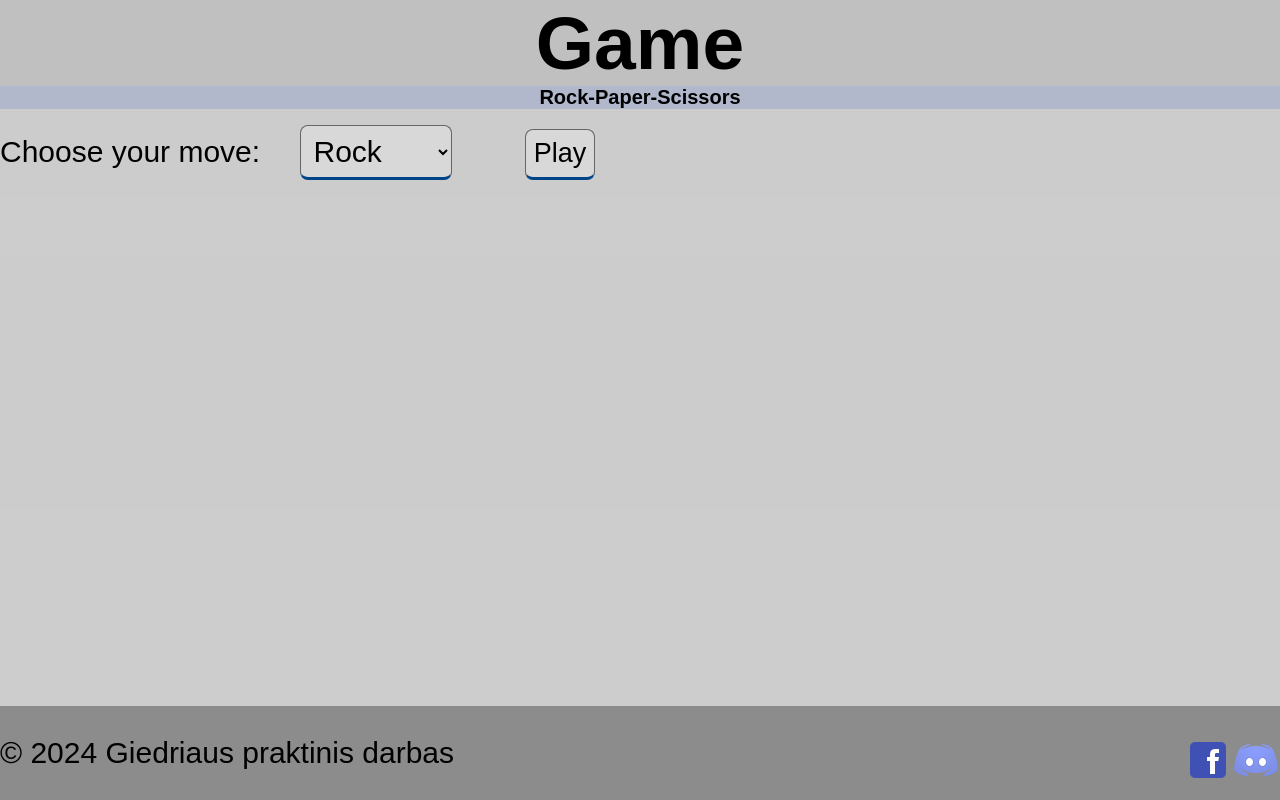
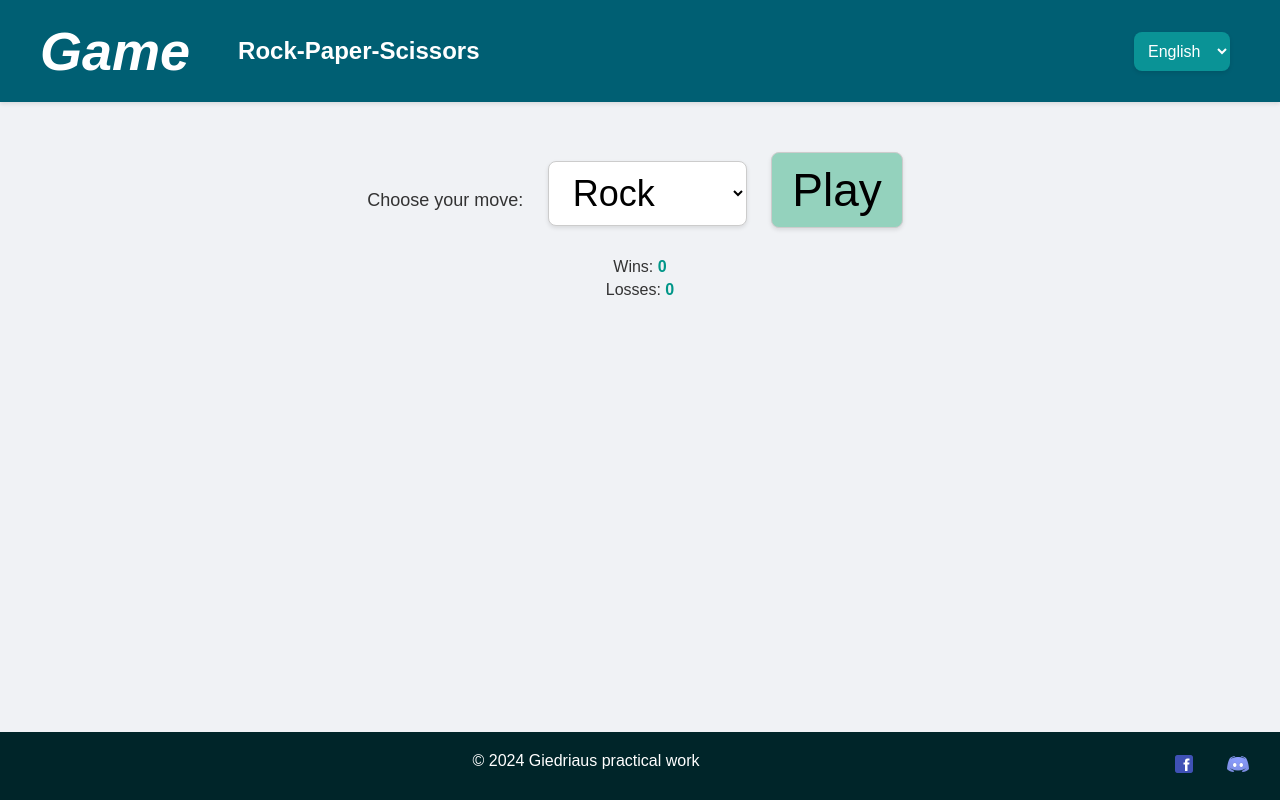
Before and after one commit to Giedrius77/giedrius_praktinis_darbas, a Django app: page /play/ in a window 1280 px wide. Run offline with Django 5.2, Linux system fonts and the light colour scheme.

Commit message:
working with auto win/count

```diff
--- a/rpsgame_project/rpsgame/static/css/style.css
+++ b/rpsgame_project/rpsgame/static/css/style.css
@@ -1,75 +1,125 @@
-body {
-    background-color: #cccccc; /* pakeis background spalva, kuria galima rinktis palietus spalvu palete pries koda: #cccccc */
-    /*background-image: url('/static/img/rules.png'); /* viso puslapio background paveiksliukas */
-    background-size: cover; /* contain: sutalpins tik vertikaliai, o horizontaliai padaugins paveikslelius, cover: isples visa pav. per puslapi */
-    background-repeat: none; /* galime isjungti paveiksleliu horizontalu pasikartojima */
-    font-family: sans-serif; /* srifto keitimas */
-    font-size: 30px; /* srifto dydis - siuo metu 20 pikseliu */
-    display: flex; /* visas puslapis bus FLEX boxu sistema, ne grid (antras galimas isdestymo variantas) */
-    flex-direction: column; /* isdestymas boxu bus vertikalus */
-    margin: 0; /* netures margin tarpu (galima keisti taip judindami boxus) */
-    padding: 0; /* netures padding tarpu (galima keisti taip judindami boxus) */
-    min-height: 100vh; /* uzims 100% device height/vertical height */
-
+html, body {
+    font-family: 'Arial', sans-serif;
+    margin: 0;
+    padding: 0;
+    background-color: #f0f2f5;
+    color: #333;
+    height: 100%;
+    display: flex;
+    flex-direction: column;
 }
 
-header .logo {
-    background-color: #9999993f; /* header/virsaus spalva, paskutinis 9f - permatomumas */
-    font-size: 75px; /* srifto dydis - siuo metu 20 pikseliu */
-    font-weight: 700; /* pastorins srifta */
-    text-decoration: none; /* linko underline bus nuimtas */
-    display: flex; /* pati header padaro i FLEX boxu sistema */
-    flex-direction: row; /* header FLEX boxai bus is desines i kaire */
-    align-items: center; /* sucentruos visus boxus headeryje is virsaus i apacia */
-    justify-content: center; /* sucentruos visus boxus headeryje i centra (reikia nurodyti - centre) */
-    margin: 0; /* netures margin tarpu (galima keisti taip judindami boxus) */
-    padding: 0; /* netures padding tarpu (galima keisti taip judindami boxus) */
+header {
+    background-color: #005f73;
+    color: #fff;
+    padding: 20px 40px;
+    display: flex;
+    justify-content: space-between;
+    align-items: center;
+    box-shadow: 0 2px 4px rgba(0, 0, 0, 0.1);
+}
+
+.logo {
+    font-weight: bold;
+    font-size: 54px;
+    font-style: italic;
+}
+
+.spacer {
+    flex: 1;
 }
 
 h1 {
-    background-color: #5c7acb3f; /* header/virsaus spalva, paskutinis 9f - permatomumas */
-    font-size: 20px; /* srifto dydis - siuo metu 20 pikseliu */
-    display: flex; /* pati header padaro i FLEX boxu sistema */
-    /*flex-direction: row; /* header FLEX boxai bus is desines i kaire */
-    /*align-items: center; /* sucentruos visus boxus headeryje is virsaus i apacia */
-    justify-content: center; /* sucentruos visus boxus headeryje i centra (reikia nurodyti - centre) */
-    margin: 0; /* netures margin tarpu (galima keisti taip judindami boxus) */
-    padding: 0; /* netures padding tarpu (galima keisti taip judindami boxus) */
+    margin: 0;
+    padding: 0 3rem 0;
+    font-size: 24px;
+    font-weight: bold;
+}
+
+form {
+    margin: 0;
+}
+
+.language {
+    padding: 10px;
+    background-color: #0a9396;
+    color: #fff;
+    border: none;
+    font-size: 16px;
+    cursor: pointer;
+}
+
+.language:hover {
+    background-color: #094e53;
 }
 
 main {
-    flex-grow: 1; /* jeigu 1 tai puslapis plesis kiek turi vietos per visa FLEX boxa */
-    background-color: #cccccc3f; /*  */
+    padding: 40px;
+    text-align: center;
+    flex: 1;
+    overflow-y: auto;
+}
+
+label {
+    margin-right: 10px;
+    font-size: 18px;
+}
+
+select, button {
+    padding: 10px 20px;
+    margin: 10px;
+    border: 1px solid #ccc;
+    background-color: #fff;
+    font-size: 36px;
+    cursor: pointer;
+    border-radius: 0.5rem;
+    box-shadow: 0 2px 4px rgba(0, 0, 0, 0.1);
+}
+
+button {
+    background-color: #94d2bd;
+    color: #000;
+    transition: background-color 0.3s ease;
+    font-size: 46px;
+}
+
+button:hover {
+    background-color: #84c7ae;
+}
+
+.scoreboard {
+    margin-top: 20px;
+    text-align: center;
+}
+
+.scoreboard p {
+    margin: 5px;
+}
+
+#win-count, #loss-count {
+    font-weight: bold;
+    color: #009688;
 }
 
 footer {
-    background-color: #6666669f; /* footerio/apacios spalva, 9f - permatomumas */
-    align-items: center;
+    background-color: #002529;
+    color: #fff;
+    text-align: center;
+    padding: 20px;
 }
 
-select {
-    background-color: #d8d8d8;
-    border: 1px solid #666666;
-    border-bottom: 3px solid #004488;
-    padding: 0.5rem;
-    margin: 1rem 2rem;
-    font-size: 100%;
-    cursor: pointer;
-    border-radius: 0.5rem; /* mygtuko kampus suapvalins */
+.icon {
+    width: 24px;
+    height: 24px;
+    margin-left: 10px;
 }
 
-button { /* apstilizuosime visus "button" */
-    background-color: #d8d8d8;
-    border: 1px solid #666666;
-    border-bottom: 3px solid #004488;
-    padding: 0.5rem;
-    margin: 1rem 2rem;
-    font-size: 90%;
-    cursor: pointer;
-    border-radius: 0.5rem; /* mygtuko kampus suapvalins */
+footer a {
+    color: #80ed99;
+    text-decoration: none;
+    margin: 0 10px;
 }
 
-button:hover { /* keisti elemento statusa, t.y. PALIETUS teksta jis pasikeis */
-    background-color: #b8b8b8;
-    border-bottom: 3px solid #e81e1e;
+footer p {
+    margin: 0;
 }
--- a/rpsgame_project/rpsgame/templates/rpsgame/play_game.html
+++ b/rpsgame_project/rpsgame/templates/rpsgame/play_game.html
@@ -1,28 +1,32 @@
-<!DOCTYPE html> {% load static i18n %}{% get_current_language as LANGUAGE_CODE %}{% get_available_languages as LANGUAGES %} {#  #}
+<!DOCTYPE html> {% load static i18n %}{% get_current_language as LANGUAGE_CODE %}{% get_available_languages as LANGUAGES %}
 <html lang="{{ LANGUAGE_CODE }}">
 <head>
+    <meta charset="UTF-8">
+    <meta name="viewport" content="width=device-width, initial-scale=1.0">
     <title>{% trans "rock"|capfirst %}-{% trans "paper"|capfirst %}-{% trans "scissors"|capfirst %} {% trans "game"|capfirst %}</title>
-    <link rel="stylesheet" href="{% static 'css/style.css' %}"> {#linkas, kad veiktu style.css failas#}
+    <link rel="stylesheet" href="{% static 'css/style.css' %}">
 </head>
 <body>
     <header>
         <span class="logo">{% trans "game"|capfirst %}</span>
         <h1>{% trans "rock"|capfirst %}-{% trans "paper"|capfirst %}-{% trans "scissors"|capfirst %}</h1>
-
-        {% comment %} <span class="spacer"></span>
+        <span class="spacer"></span>
         <form action="{% url 'set_language' %}" method="post">
             {% csrf_token %}
             <input type="hidden" name="next" value="{{ redirect_to }}">
             <select class="language" name="language" onchange="this.form.submit();">
                 {% for lang in LANGUAGES %}
-                    <option value="{{ language.0 }}" {% if language.0 == LANGUAGE_CODE %}selected{% endif %}>
-                        {{ language.1 }}
+                    <option value="{{ lang.0 }}" {% if lang.0 == LANGUAGE_CODE %}selected{% endif %}>
+                        {{ lang.1 }}
                     </option>
                 {% endfor %}
             </select>
-        </form> {% endcomment %}
+        </form>
+    </header>
 
-        <form method="post">
+    <main>
+        <span class="move"></span>
+        <form method="post" id="gameForm">
             {% csrf_token %}
             <label for="move">{% trans "choose your move"|capfirst %}:</label>
             <select name="move" id="move">
@@ -38,14 +42,20 @@
             <p>{% trans "your move:"|capfirst %} {{ user_move }}</p>
             <p>{% trans "computer's move:"|capfirst %} {{ computer_move }}</p>
         {% endif %}
-    </header>
-    <main>{% block content %}{% endblock content %}</main>
+
+        <div class="scoreboard">
+            <p>Wins: <span id="win-count">0</span></p>
+            <p>Losses: <span id="loss-count">0</span></p>
+        </div>
+    </main>
+
     <footer>
         {% block footer  %}{% endblock footer  %}
-        <p>&copy; 2024 Giedriaus praktinis darbas
-            <a style="float:right;" href="https://discord.com/channels/1095223923081228290/1185527585560592475" targe="_blank"><img class="icon" src="{% static "img/icons8_discord.png" %}"></a> {# {% trans "community on discord" %} #}
-            <a style="float:right;" href="https://facebook.com/" target="_blank"><img class="icon" src="{% static "img/icons8_facebook.png" %}"></a> {# .png Dashboard puslapyje footeryje #}
+        <p>&copy; 2024 {% trans "giedriaus practical work"|capfirst %}
+            <a style="float:right;" href="https://discord.com/channels/1095223923081228290/1185527585560592475" targe="_blank"><img class="icon" src="{% static "img/icons8_discord.png" %}"></a>
+            <a style="float:right;" href="https://facebook.com/" target="_blank"><img class="icon" src="{% static "img/icons8_facebook.png" %}"></a>
         </p>
     </footer>
+
 </body>
 </html>
--- a/rpsgame_project/rpsgame/views.py
+++ b/rpsgame_project/rpsgame/views.py
@@ -9,13 +9,22 @@ def play_game(request):
         user_move = request.POST.get('move')
         computer_move = random.choice(moves)
 
+        # Automatic win and loss counting logic
+        win_count = request.session.get('win_count', 0)
+        loss_count = request.session.get('loss_count', 0)
+
         if user_move == computer_move:
             result = _("it's a tie!").capitalize
         elif (user_move == _('rock') and computer_move == _('scissors')) or (user_move == _('paper') and computer_move == _('rock')) or (user_move == _('scissors') and computer_move == _('paper')):
             result = _("you win!").capitalize
+            win_count += 1
         else:
             result = _("computer wins!").capitalize
+            loss_count += 1
 
-        return render(request, 'rpsgame/play_game.html', {'result': result, 'user_move': user_move, 'computer_move': computer_move})
+        request.session['win_count'] = win_count
+        request.session['loss_count'] = loss_count
+
+        return render(request, 'rpsgame/play_game.html', {'result': result, 'user_move': user_move, 'computer_move': computer_move, 'win_count': win_count, 'loss_count': loss_count})
 
     return render(request, 'rpsgame/play_game.html')
--- a/rpsgame_project/rpsgame_project/settings.py
+++ b/rpsgame_project/rpsgame_project/settings.py
@@ -57,7 +57,7 @@ ROOT_URLCONF = 'rpsgame_project.urls'
 TEMPLATES = [
     {
         'BACKEND': 'django.template.backends.django.DjangoTemplates',
-        'DIRS': [os.path.join(BASE_DIR, 'templates')],
+        'DIRS': [], # os.path.join(BASE_DIR, 'templates')
         'APP_DIRS': True,
         'OPTIONS': {
             'context_processors': [
```
Also changed, not shown: rpsgame_project/rpsgame/locale/lt/LC_MESSAGES/django.po.
